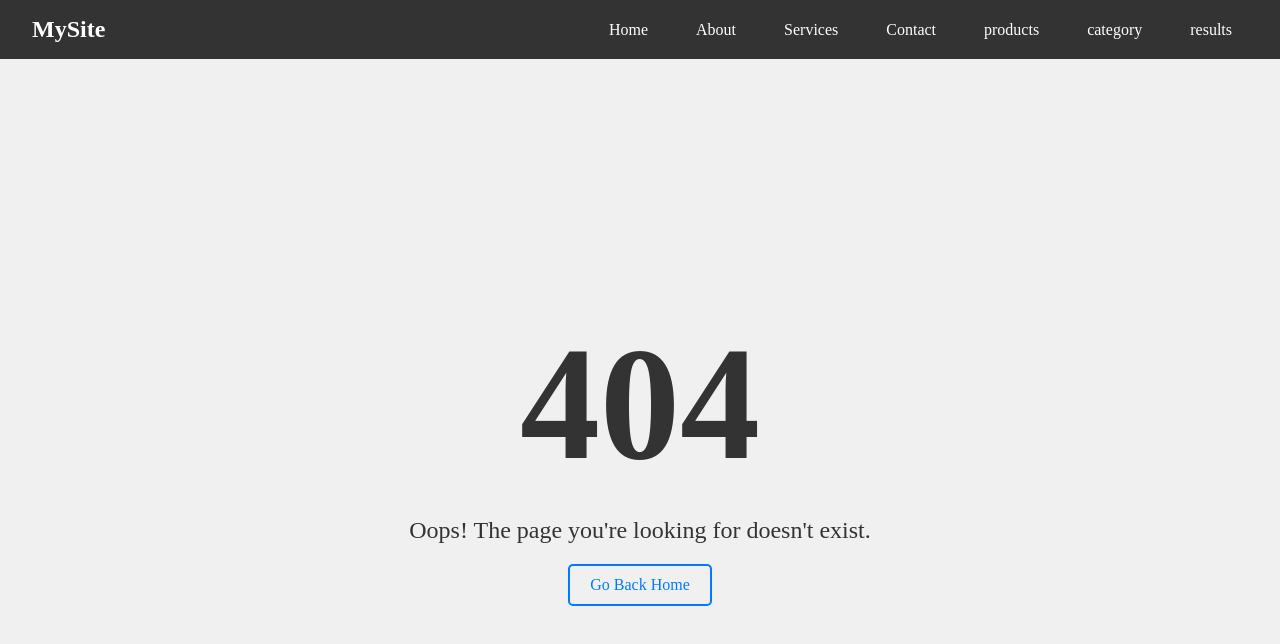
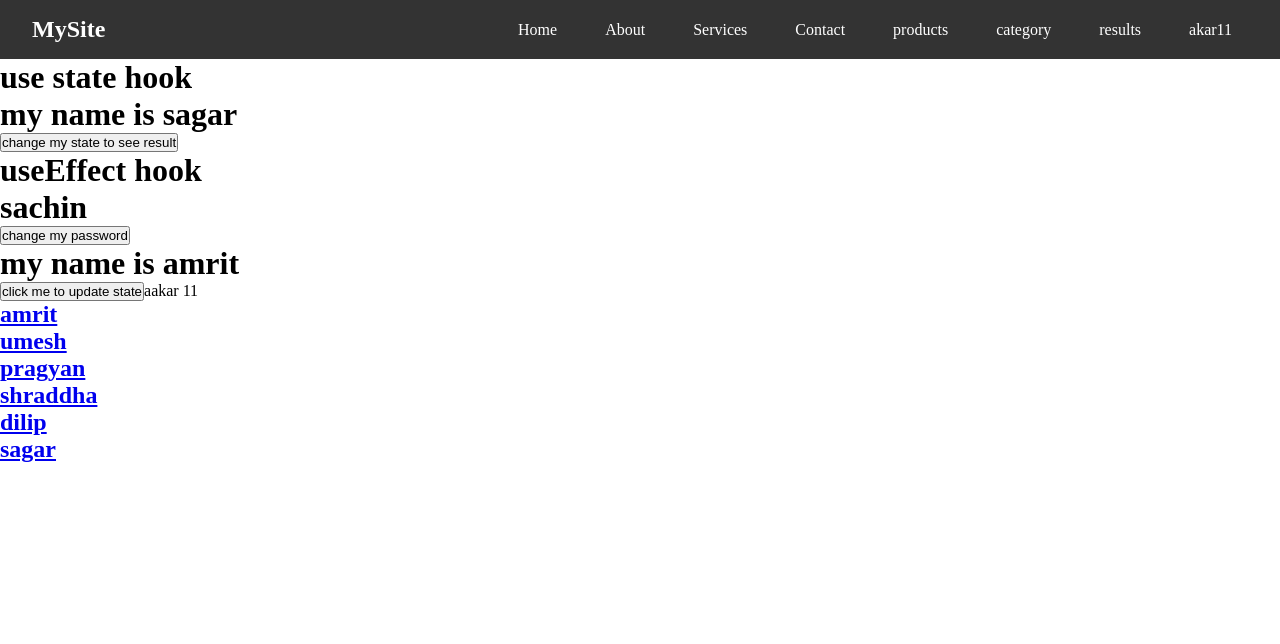
Before and after one commit to sagarregmi2056/reactuseNavigate, a React (Vite) app: page /aakar11 in a window 1280 px wide. Before the commit this address had no page. Shown: the top 644 px of the page. Built offline with nearby package versions, Linux system fonts and the light colour scheme.

Commit message:
added data

```diff
--- a/src/App.jsx
+++ b/src/App.jsx
@@ -18,11 +18,23 @@ import UserDetails from "./pages/UserDetails";
 import Results from "./pages/Results";
 import Pass from "./pages/Pass";
 import Fail from "./pages/Fail";
+import Akkar11 from "./pages/Akkar11";
+import StudentDetails from "./pages/StudentDetails";
+import Us from "./pages/Us";
+import Usestatehook from "./pages/Usestatehook";
+import UseEffecthook from "./pages/UseEffecthook";
+import UseStateme from "./pages/UseStateme";
 
 function App() {
   return (
     <>
       <Navbar />
+
+      <Usestatehook />
+      <UseEffecthook />
+
+      <UseStateme />
+      {/* <Us /> */}
 
       <Routes>
         <Route path="/" element={<Home />} />
@@ -58,6 +70,10 @@ function App() {
           <Route path="pass" element={<Pass />} />
           <Route path="fail" element={<Fail />} />
         </Route>
+
+        <Route path="/aakar11" element={<Akkar11 />}>
+          <Route path="student/:id" element={<StudentDetails />} />
+        </Route>
       </Routes>
     </>
   );
--- a/src/components/Navbar.jsx
+++ b/src/components/Navbar.jsx
@@ -31,6 +31,10 @@ const Navbar = () => {
           <li>
             <Link to="/results">results</Link>
           </li>
+
+          <li>
+            <Link to="/aakar11">akar11</Link>
+          </li>
         </ul>
       </nav>
     </div>
--- a/src/main.jsx
+++ b/src/main.jsx
@@ -1,4 +1,3 @@
-import React from "react";
 import ReactDOM from "react-dom/client";
 import App from "./App.jsx";
 import "./index.css";
@@ -7,11 +6,9 @@ import "./index.css";
 import { BrowserRouter } from "react-router-dom";
 
 ReactDOM.createRoot(document.getElementById("root")).render(
-  <React.StrictMode>
-    <BrowserRouter>
-      <App />
-    </BrowserRouter>
-  </React.StrictMode>
+  <BrowserRouter>
+    <App />
+  </BrowserRouter>
 );
 
 // step one browserrouter ley  app component wrap main file main.jsx
--- /dev/null
+++ b/src/pages/Akkar11.jsx
@@ -0,0 +1,30 @@
+import { Link, Outlet } from "react-router-dom";
+
+const Akkar11 = () => {
+  return (
+    <>
+      aakar 11
+      <h2>
+        <Link to="student/amrit">amrit</Link>
+      </h2>
+      <h2>
+        <Link to="student/umesh">umesh</Link>
+      </h2>
+      <h2>
+        <Link to="student/pragyan">pragyan</Link>
+      </h2>
+      <h2>
+        <Link to="student/shraddha">shraddha</Link>
+      </h2>
+      <h2>
+        <Link to="student/dilip">dilip</Link>
+      </h2>
+      <h2>
+        <Link to="student/sagar">sagar</Link>
+      </h2>
+      <Outlet />
+    </>
+  );
+};
+
+export default Akkar11;
--- a/src/pages/Fail.jsx
+++ b/src/pages/Fail.jsx
@@ -1,5 +1,3 @@
-import React from "react";
-
 const Fail = () => {
   return (
     <>
--- a/src/pages/Results.jsx
+++ b/src/pages/Results.jsx
@@ -1,4 +1,3 @@
-import React from "react";
 import { Link, Outlet } from "react-router-dom";
 
 const Results = () => {
--- /dev/null
+++ b/src/pages/StudentDetails.jsx
@@ -0,0 +1,15 @@
+import { useParams } from "react-router-dom";
+
+const StudentDetails = () => {
+  const userName = useParams();
+
+  console.log(userName.id);
+
+  return (
+    <>
+      <h1>this is your name :{userName.id} </h1>
+    </>
+  );
+};
+
+export default StudentDetails;
--- /dev/null
+++ b/src/pages/Us.jsx
@@ -0,0 +1,20 @@
+import { useState } from "react";
+
+const Us = () => {
+  const myarray = useState("sagar");
+
+  const changestate = () => {
+    myarray[1]("sachin");
+  };
+  return (
+    <>
+      my name is {myarray[0]}
+      {/* <button onClick={() => myarray[1]("sachin")}>
+        click to change state
+      </button> */}
+      <button onClick={changestate}>click me to change state</button>
+    </>
+  );
+};
+
+export default Us;
--- /dev/null
+++ b/src/pages/UseEffecthook.jsx
@@ -0,0 +1,25 @@
+import { useEffect, useState } from "react";
+
+const UseEffecthook = () => {
+  const [name, setname] = useState("sachin");
+
+  const changemypassword = () => {
+    setname("sagar");
+  };
+
+  useEffect(() => {
+    console.log("hiiii am useeffect hook");
+  }, []);
+
+  return (
+    <>
+      <h1>useEffect hook</h1>
+
+      <h1>{name}</h1>
+
+      <button onClick={changemypassword}>change my password</button>
+    </>
+  );
+};
+
+export default UseEffecthook;
--- /dev/null
+++ b/src/pages/UseStateme.jsx
@@ -0,0 +1,27 @@
+import { useEffect, useState } from "react";
+const UseStateme = () => {
+  // classs 2
+  const [myname, setname] = useState("amrit");
+
+  const changemyname = () => {
+    setname("ashok");
+  };
+
+  // useeffect hook
+  useEffect(() => {
+    alert(" i am mounting");
+    return () => {
+      alert("i am unmounting");
+    };
+  }, [myname]);
+
+  return (
+    <>
+      <h1>my name is {myname}</h1>
+
+      <button onClick={changemyname}>click me to update state</button>
+    </>
+  );
+};
+
+export default UseStateme;
--- /dev/null
+++ b/src/pages/Usestatehook.jsx
@@ -0,0 +1,23 @@
+// use state hook
+
+import { useState } from "react";
+
+const Usestatehook = () => {
+  // class one
+  const [myname, setname] = useState("sagar");
+
+  const changemyname = () => {
+    setname("ashok");
+  };
+
+  return (
+    <>
+      <h1>use state hook</h1>
+
+      <h1>my name is {myname}</h1>
+      <button onClick={changemyname}>change my state to see result</button>
+    </>
+  );
+};
+
+export default Usestatehook;
```
